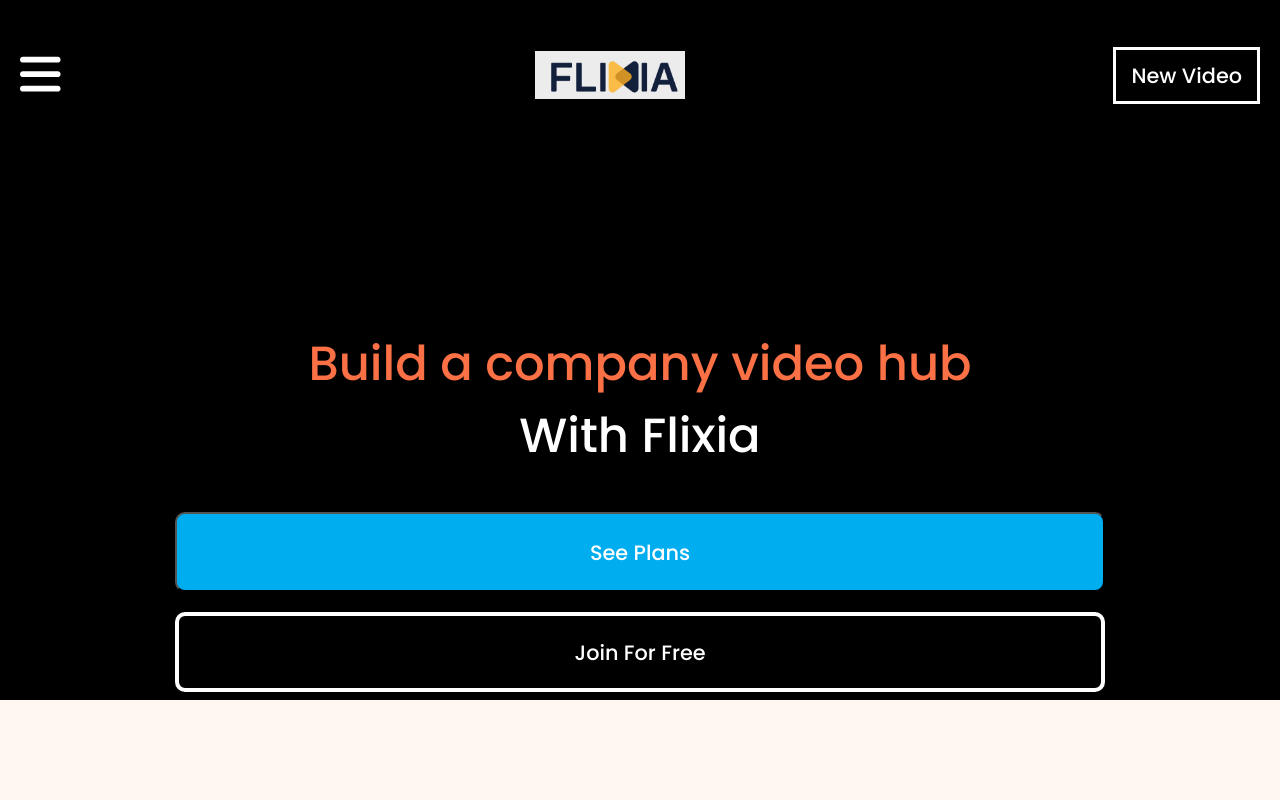
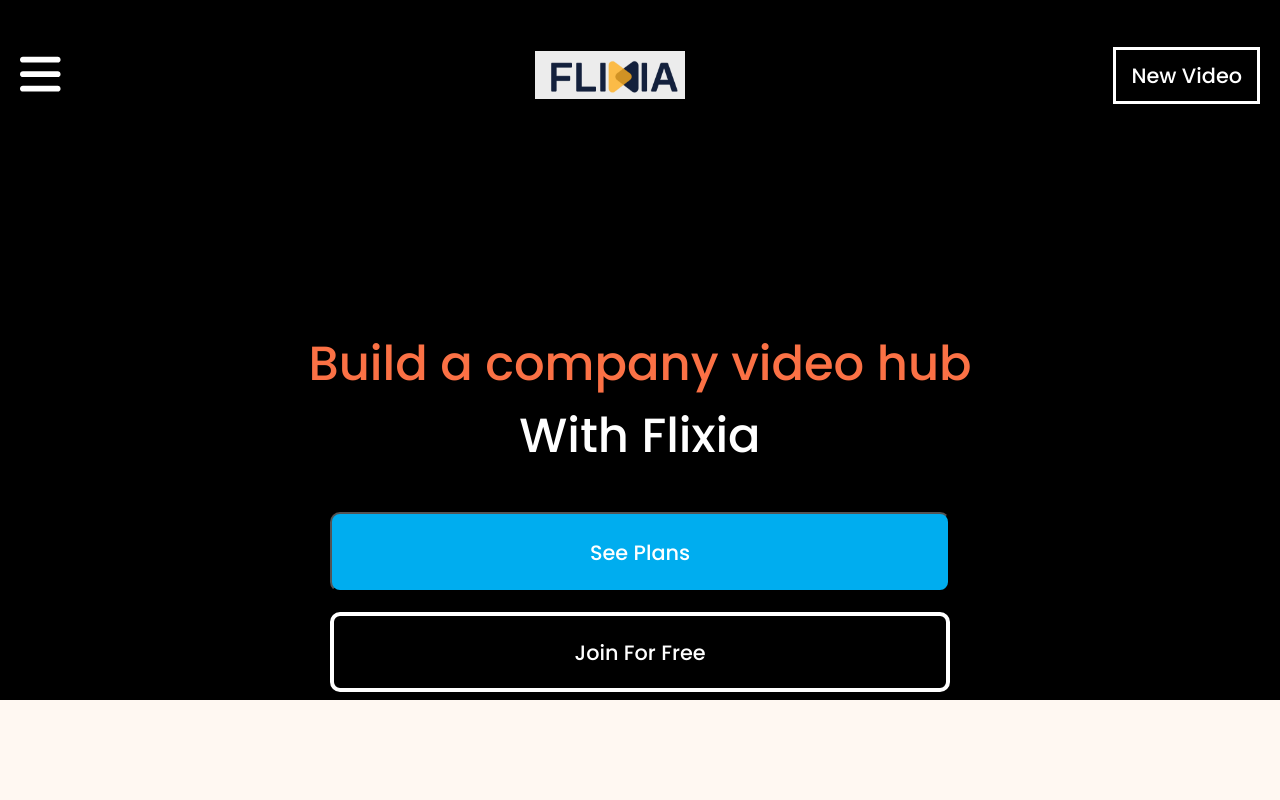
Before and after one commit to Timothy-Achonu/Flixia-Landing-Page, a React (Create React App) app: page / in a window 1280 px wide. Shown: the top 800 px of the page. Built offline with nearby package versions, Linux system fonts and the light colour scheme.

Commit message:
committing changes

```diff
--- a/src/App.css
+++ b/src/App.css
@@ -223,13 +223,11 @@
 .mid-section .video-cards .video-card .body-text {
   margin-top: 40px;
 }
-.mid-section .video-cards .video-card .body-text
-.heading-text {
+.mid-section .video-cards .video-card .body-text .heading-text {
   margin-bottom: 10px;
   font-size: 1.4rem;
 }
-.mid-section .video-cards .video-card .body-text
-p {
+.mid-section .video-cards .video-card .body-text p {
   font-size: 1.2rem;
 }
 
@@ -242,7 +240,6 @@
   border-radius: 16px;
   cursor: pointer;
 }
-
 
 /* Contact Section */
 .contact-us {
@@ -360,8 +357,8 @@
   margin-left: 3px;
 }
 footer span:hover {
- color: #888;
- cursor: pointer;
+  color: #888;
+  cursor: pointer;
 }
 
 /* MEDIA QUERIES BEGINS */
@@ -418,6 +415,14 @@
     width: 100%;
     z-index: 1;
     /* background-color: #00adef; */
+  }
+  /*  Buttons */
+  .header-component .header-buttons .see-plans-btn {
+    width: 50%;
+  }
+
+  .header-component .header-buttons .join-free-btn {
+    width: 50%;
   }
 
   /* Contact Section */
@@ -544,6 +549,14 @@
     z-index: 1;
     /* background-color: #00adef; */
   }
+  /* Buttons */
+  .header-component .header-buttons .see-plans-btn {
+    width: 35%;
+  }
+
+  .header-component .header-buttons .join-free-btn {
+    width: 35%;
+  }
 
   /* Contact Section */
   .contact-us {
```
